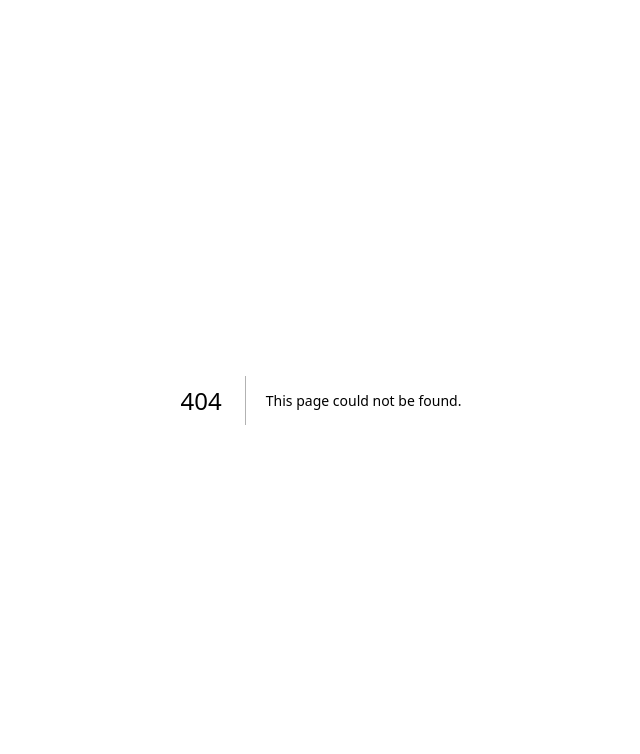
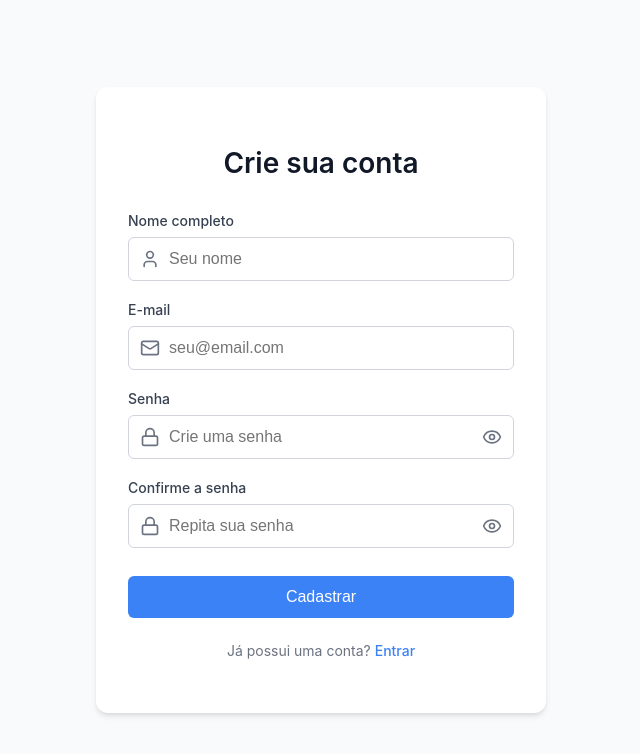
Before and after one commit to AutoSoccer/front, a Next.js app: page /auth/register in a window 1280 px wide. Before the commit this address had no page. Shown: the top 754 px of the page, without its empty margins (319-959 px from the left). Built offline with nearby package versions, Linux system fonts and the light colour scheme.

Commit message:
refactor: move login and register routes under auth/ folder

```diff
--- a/src/app/login/page.tsx
+++ b/src/app/auth/login/page.tsx
@@ -89,7 +89,7 @@ export default function LoginPage() {
 
         <p className={styles.footerText}>
           Não possui uma conta?{" "}
-          <Link href="/register" className={styles.link}>
+          <Link href="/auth/register" className={styles.link}>
             Cadastre-se
           </Link>
         </p>
--- a/src/app/register/page.tsx
+++ b/src/app/auth/register/page.tsx
@@ -140,7 +140,7 @@ export default function RegisterPage() {
 
         <p className={styles.footerText}>
           Já possui uma conta?{" "}
-          <Link href="/login" className={styles.link}>
+          <Link href="/auth/login" className={styles.link}>
             Entrar
           </Link>
         </p>
```
Also changed, not shown: src/app/auth/login/login.module.css (renamed from src/app/login/login.module.css), src/app/auth/register/register.module.css (renamed from src/app/register/register.module.css).
